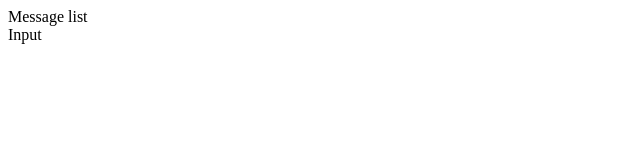
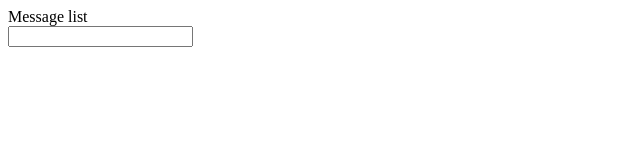
Before and after one commit to tina-M/dialog_system, a React app: page / in a window 1280 px wide. Shown: the top 160 px of the page, without its empty margins (0-640 px from the left). Built offline with nearby package versions, Linux system fonts and the light colour scheme; the HTML template or start-up script is replaced by a standard one; what immutable-devtools would draw is missing.

Commit message:
create message type, ready input

```diff
--- a/src/components/input/Input.js
+++ b/src/components/input/Input.js
@@ -1,9 +1,44 @@
 import React, { Component } from "react"
 
 class Input extends Component {
+
+	constructor() {
+		super()
+
+		this.state = {
+			value: "",
+		}
+
+		this.handleChange = this.handleChange.bind(this)
+		this.handleKeyPress = this.handleKeyPress.bind(this)
+	}
+
+	handleChange(e) {
+		const value = e.target.value
+
+		this.setState({
+			value,
+		})
+	}
+
+	handleKeyPress(e) {
+		if (e.key === 'Enter') {
+			console.log('do validate');
+		}
+	}
+
 	render() {
 		return (
-			<div>Input</div>
+			<div className="message-input-wrapper">
+				<input
+					type="text"
+					name="message-input"
+				  className="message-input"
+				  value={this.state.value}
+					onChange={this.handleChange}
+					onKeyPress={this.handleKeyPress}
+				/>
+			</div>
 		)
 	}
 }
```
Also changed, not shown: src/containers/Message.js (+25 -0 lines).
